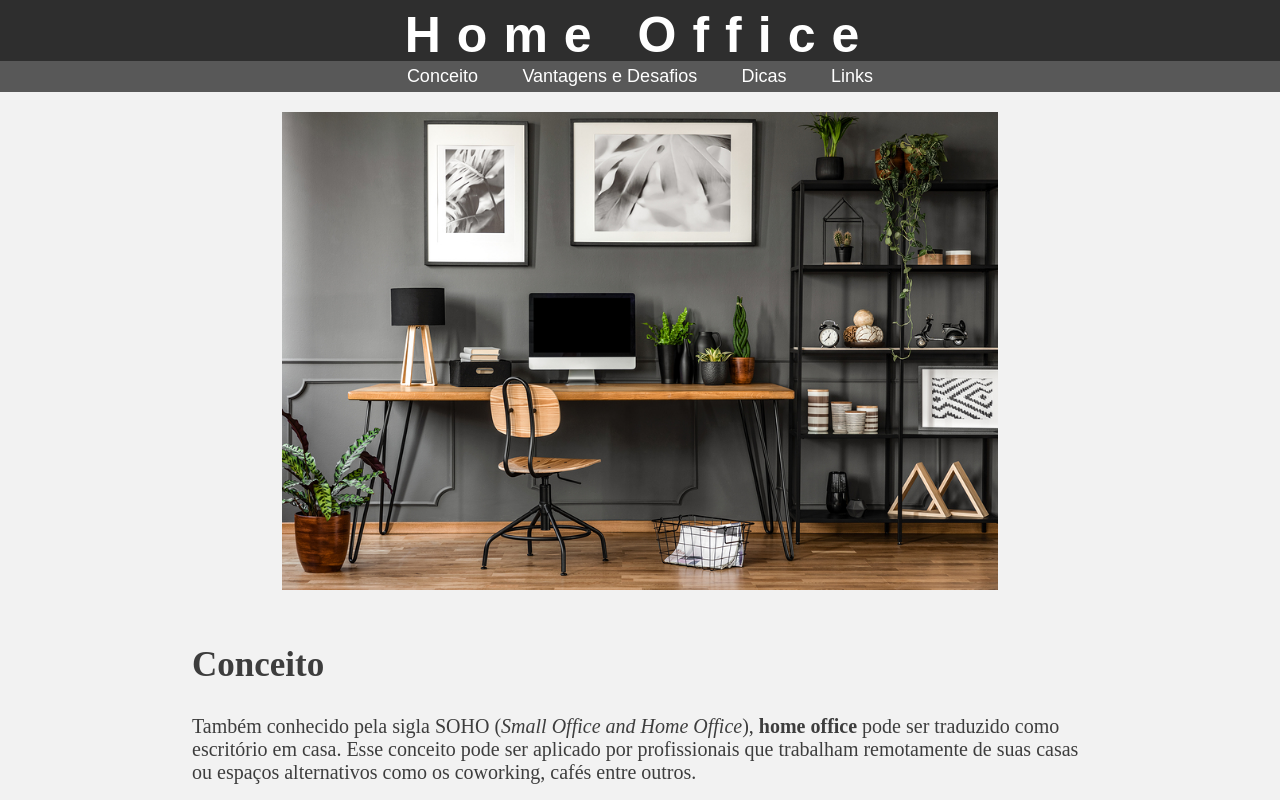
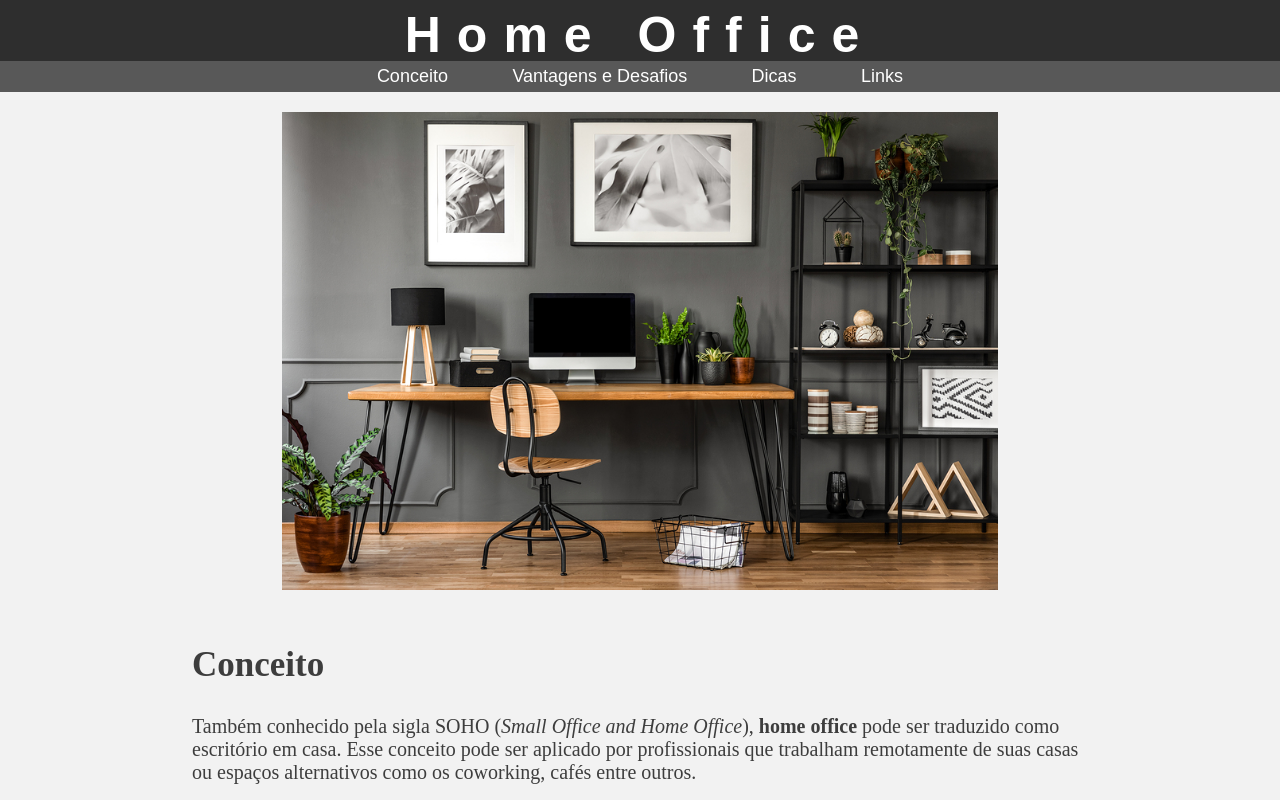
Before and after one commit to DiegoCampos1/home-office, a plain HTML site: page index.html in a window 1280 px wide. Shown: the top 800 px of the page. Drawn offline with Linux system fonts and the light colour scheme; a web font is replaced by a local one.

Commit message:
Alteracao do padding na tag NAV

```diff
--- a/stylehome.css
+++ b/stylehome.css
@@ -43,7 +43,7 @@ nav ul li {
   display: inline-table;
   font-size: 18px;
   margin: 0;
-  padding: 5px 20px;
+  padding: 5px 30px;
 }
 
 nav ul li:hover {
```
